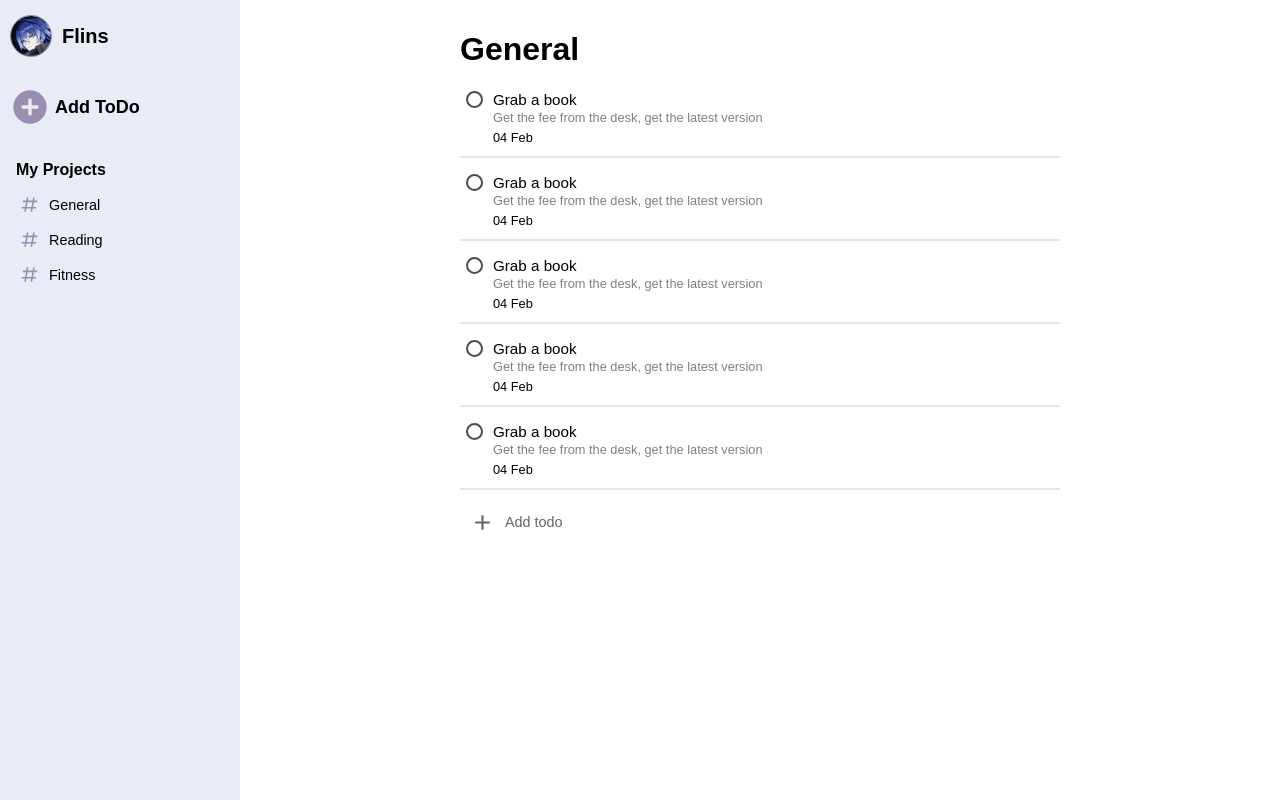
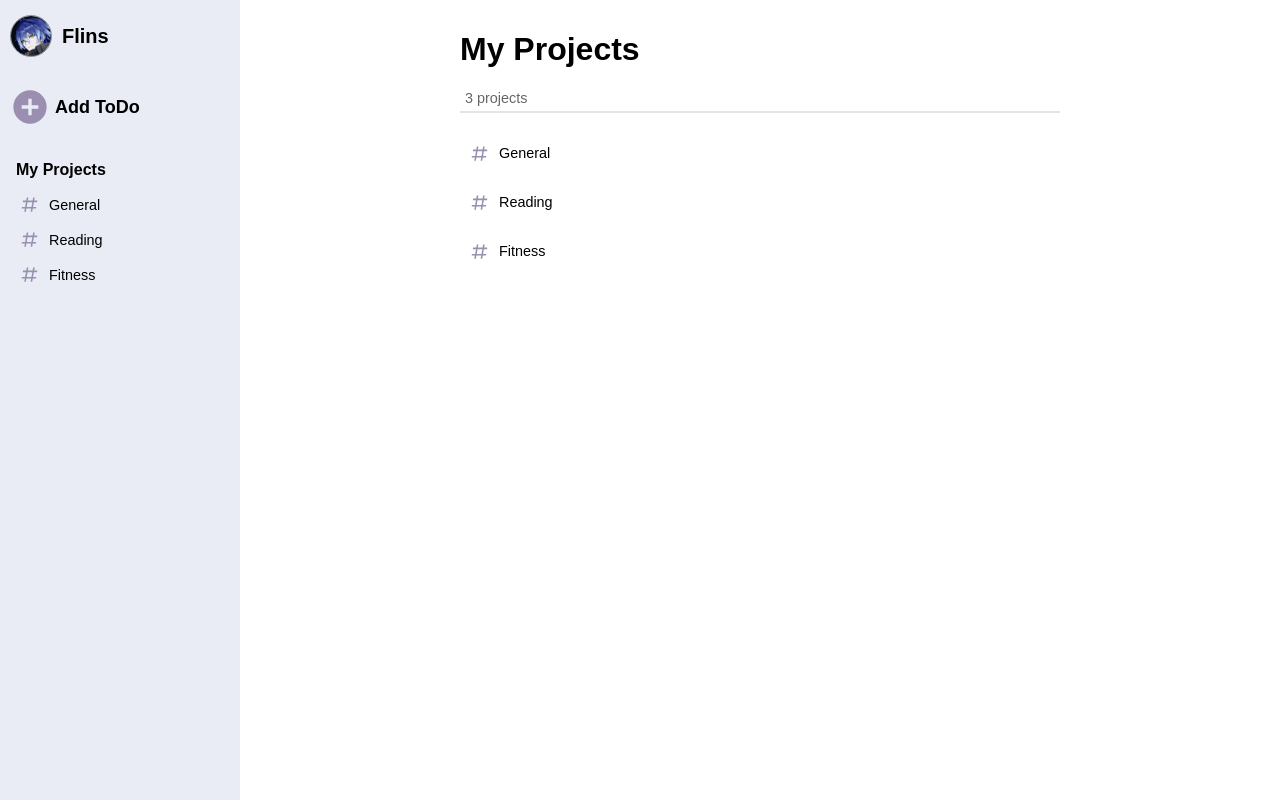
Before and after one commit to simonnsays/odin-todo-app, a website built with webpack: page src/template.html in a window 1280 px wide. Both pictures are taken after a click on the button "My Projects". Built offline with nearby package versions, Linux system fonts and the light colour scheme.

Commit message:
Allow dynamic display using UI interactions

```diff
--- a/src/index.js
+++ b/src/index.js
@@ -1,10 +1,12 @@
 import "./style.css"
+import plusIcon from './asset/plus.svg'
 import poundIcon from './asset/pound.svg'
-import plusIcon from './asset/plus.svg'
 import Project from "./scripts/Project.js"
 import Todo from "./scripts/Todo.js"
+import el from "./scripts/utils.js"
 
 // Logic
+const page = document.querySelector('.content')
 const projects = []
 
 const addProject = (name) => {
@@ -20,7 +22,7 @@ addProject('Fitness')
 const newTodo = (id) => new Todo (
     'Grab a book',
     'Get the fee from the desk, get the latest version',
-    new Date(2026, 13, 4),
+    new Date(2026, 3, 4),
     true,
     id
 )
@@ -30,61 +32,13 @@ projects[0].addToDo(newTodo())
 projects[0].addToDo(newTodo())
 projects[0].addToDo(newTodo())
 
-// UTIL
-const el = (type, options = {}) => {
-    const element = document.createElement(type)
-
-    if(options.class) element.className = options.class
-    if(options.text) element.textContent = options.text
-    if(options.src) element.src = options.src
-    if(options.onClick) element.addEventListener('click', options.onClick)
-
-    return element
-}
-
-// Nav
-const projectsElNav = document.querySelector('.projects-container-nav .projects')
-const createProjectNavEl = (project) => {
-    const button = el('button', {class: 'project'})
-
-    const icon = el('div', {class: 'icon'})
-    const img = el('img', {src: poundIcon})
-    icon.appendChild(img)
-
-    const name = el('p', {text: project.name})
-
-    button.append(icon, name)
-
-    return button
-}
-
-projects.forEach(project => {
-    projectsElNav.appendChild(createProjectNavEl(project))
-})
-
-// Content
-const page = document.querySelector('.content')
-const createProjectListPage = (projects) => {
-    const container = el('div')
-
-    const header = el('h1', {text: 'My Projects'})
-
-    const countContainer = el('div', {class: 'count-container'})
-    const countText = el('p', {text: `${projects.length} projects`})
-    const hb = el('div', {class: 'hb'})
-    countContainer.append(countText, hb)
-
-    const projectsContainer = el('div', {class: 'projects-container-page'})
-    projects.forEach(project => {
-        projectsContainer.appendChild(createProjectButton(project))
+// util
+const createProjectButton = (project, clickEvent) => {
+    if(clickEvent)console.log(clickEvent)
+    const button = el('button', {
+        class: 'project',
+        onClick: () => clickEvent
     })
-
-    container.append(header, countContainer, projectsContainer)
-    return container
-}
-
-const createProjectButton = (project) => {
-    const button = el('button', {class: 'project'})
 
     const icon = el('div', {class: 'icon'})
     const img = el('img', {src: poundIcon})
@@ -125,8 +79,6 @@ const createProjectPage = (project) => {
 }
 
 const createTodoEl = (todo) => {
-    console.log(todo)
-    console.log(todo.title)
     const container = el('div')
 
     const todoBtn = el('button', {class: 'task-button'})
@@ -148,10 +100,54 @@ const createTodoEl = (todo) => {
     return container
 }
 
+// Nav
+const projectsElNav = document.querySelector('.projects-container-nav .projects')
+const navHeader = el('button', {
+    class: 'projectHeader',
+    text: 'My Projects',
+    onClick: () => showProjectsList
+})
+projectsElNav.appendChild(navHeader)
+projects.forEach((project, index) => {
+    projectsElNav.appendChild(createProjectButton(project, () => showProjectPage(index)))
+})
 
-// page.appendChild(createProjectListPage(projects))
-page.appendChild(createProjectPage(projects[0]))
+// Content
 
+const createProjectListPage = (projects) => {
+// function createProjectListPage(projects) {
+    const container = el('div')
+
+    const header = el('h1', {text: 'My Projects'})
+
+    const countContainer = el('div', {class: 'count-container'})
+    const countText = el('p', {text: `${projects.length} projects`})
+    const hb = el('div', {class: 'hb'})
+    countContainer.append(countText, hb)
+
+    const projectsContainer = el('div', {class: 'projects-container-page'})
+    projects.forEach((project, index) => {
+        projectsContainer.appendChild(
+            createProjectButton(project, () => showProjectPage(index))
+        )
+    })
+
+    container.append(header, countContainer, projectsContainer)
+    return container
+}
+
+function showProjectsList() {
+    console.log('hit')
+    page.innerHTML = ""
+    page.appendChild(createProjectListPage(projects))
+}
+
+function showProjectPage(index) {
+    page.innerHTML = ""
+    page.appendChild(createProjectPage(projects[index]))
+}
+// page.appendChild(createProjectPage(projects[0]))
+// showProjectsList()
 
 // MODAL
 const dialog = document.querySelector('dialog')
--- /dev/null
+++ b/src/scripts/utils.js
@@ -0,0 +1,15 @@
+const el = (type, options = {}) => {
+    const element = document.createElement(type)
+
+    if(options.class) element.className = options.class
+    if(options.text) element.textContent = options.text
+    if(options.src) element.src = options.src
+    if(options.onClick){
+        element.addEventListener('click', options.onClick())
+        console.log(options.onClick)
+    }
+
+    return element
+}
+
+export default el
--- a/src/style.css
+++ b/src/style.css
@@ -102,14 +102,14 @@ nav button:hover {
     margin-top: 20px;
 }
 
-#projectHeader {
+.projectHeader {
     font-weight: 600;
     font-size: 1rem;
     width: 100%;
     text-align: start;
 }
 
-.projects > *, #projectHeader {
+.projects > *, .projectHeader {
     height: 35px;
 }
 
@@ -270,9 +270,13 @@ dialog .container .bottom {
 }
 
 .projects-container-page button {
-    background-color: var(--color-surface);
     margin: 10px 0;
     padding: 10px;
+}
+
+.projects-container-page button:hover {
+    background-color: var(--color-primary-light);
+    border-radius: 5px;
 }
 
 .tasks-container{
--- a/src/template.html
+++ b/src/template.html
@@ -20,9 +20,6 @@
                 <p>Add ToDo</p>
             </button>
             <div class="projects-container-nav">
-                <button id="projectHeader">
-                    <p>My Projects</p>
-                </button>
                 <div class="projects">
                     <!-- <button class="project">
                         <div class="icon">
```
